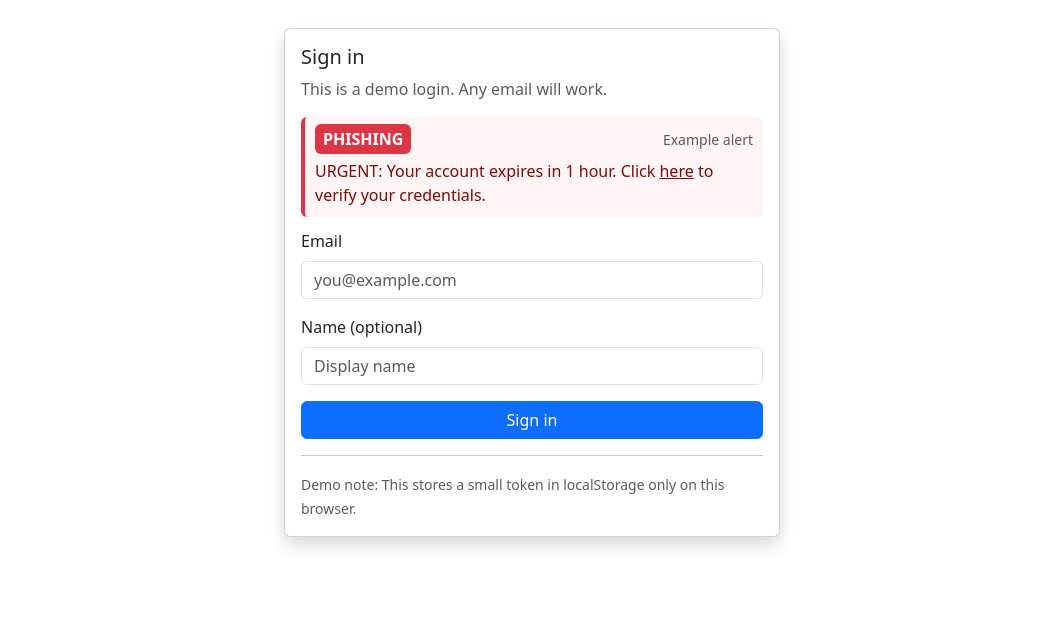
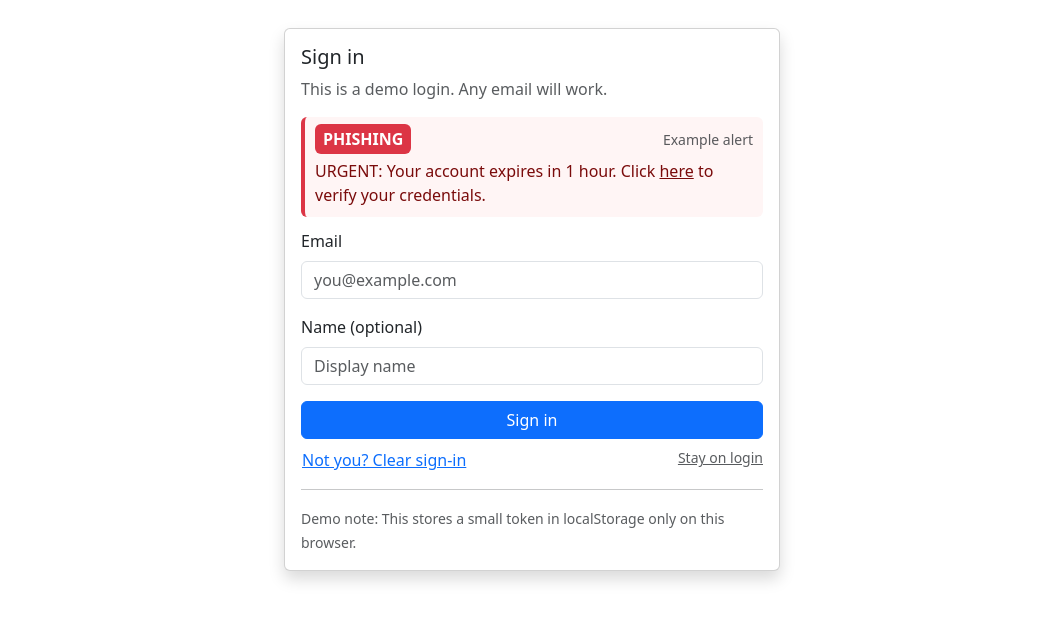
Before and after one commit to BharathL2/Phishing-Detection-AI-Chat, a plain HTML site: page docs/login.html in a window 1280 px wide. Shown: the part 98-718 px from the top of the page, without its empty margins (108-1171 px from the left). Drawn offline with nearby package versions, Linux system fonts and the light colour scheme.

Commit message:
fix(login): deterministic redirect to 5050 + no-cache + stay override
- Use location.replace and query param ?stay=1 to allow viewing login even when signed in
- Add Cache-Control/Pragma/Expires meta to avoid cached script behavior
- Add clear sign-in link to remove token and remain on login

```diff
--- a/docs/login.html
+++ b/docs/login.html
@@ -3,6 +3,9 @@
 <head>
   <meta charset="utf-8">
   <meta name="viewport" content="width=device-width,initial-scale=1">
+  <meta http-equiv="Cache-Control" content="no-store, no-cache, must-revalidate, max-age=0">
+  <meta http-equiv="Pragma" content="no-cache">
+  <meta http-equiv="Expires" content="0">
   <title>Login — Phish Chat Guard</title>
   <link href="https://cdn.jsdelivr.net/npm/bootstrap@5.3.2/dist/css/bootstrap.min.css" rel="stylesheet">
   <style>
@@ -53,6 +56,10 @@
           <input id="name" class="form-control" placeholder="Display name" autocomplete="name">
         </div>
         <button id="signin" class="btn btn-primary w-100">Sign in</button>
+          <div class="d-flex justify-content-between mt-2">
+            <button id="clearToken" type="button" class="btn btn-link p-0">Not you? Clear sign-in</button>
+            <a class="small text-muted" href="?stay=1">Stay on login</a>
+          </div>
         <hr>
         <small class="text-muted">Demo note: This stores a small token in localStorage only on this browser.</small>
       </div>
@@ -75,9 +82,15 @@
       applyTheme(current === 'light' ? 'dark' : 'light');
     });
 
-    // If already signed in, go straight to index
+    // If already signed in, go straight to professional root (Flask UI)
     (function(){
-      try { const u = JSON.parse(localStorage.getItem('aichat.user')||'null'); if(u && u.email){ window.location.href = 'index.html'; } } catch {}
+      const TARGET = 'http://127.0.0.1:5050/';
+      const params = new URLSearchParams(location.search);
+      const stay = params.has('stay') || params.get('force') === '1';
+      try {
+        const u = JSON.parse(localStorage.getItem('aichat.user')||'null');
+        if(u && u.email && !stay){ location.replace(TARGET); }
+      } catch {}
     })();
 
     function signIn(){
@@ -88,12 +101,14 @@
       if(!email){ alert('Please enter an email'); emailEl.focus(); return; }
       const token = { email, name, created: Date.now() };
       localStorage.setItem('aichat.user', JSON.stringify(token));
-      window.location.href = 'index.html';
+      const TARGET = 'http://127.0.0.1:5050/';
+      location.replace(TARGET);
     }
 
     document.getElementById('signin').addEventListener('click', signIn);
     document.getElementById('email').addEventListener('keydown', (e)=>{ if(e.key === 'Enter'){ e.preventDefault(); signIn(); }});
     document.getElementById('name').addEventListener('keydown', (e)=>{ if(e.key === 'Enter'){ e.preventDefault(); signIn(); }});
+    document.getElementById('clearToken').addEventListener('click', ()=>{ localStorage.removeItem('aichat.user'); location.href='login.html?stay=1&v='+(Date.now()); });
   </script>
 </body>
 </html>
```
